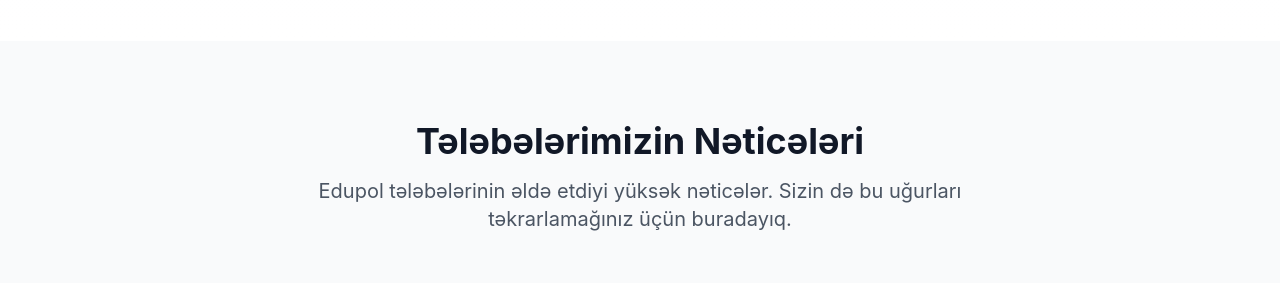
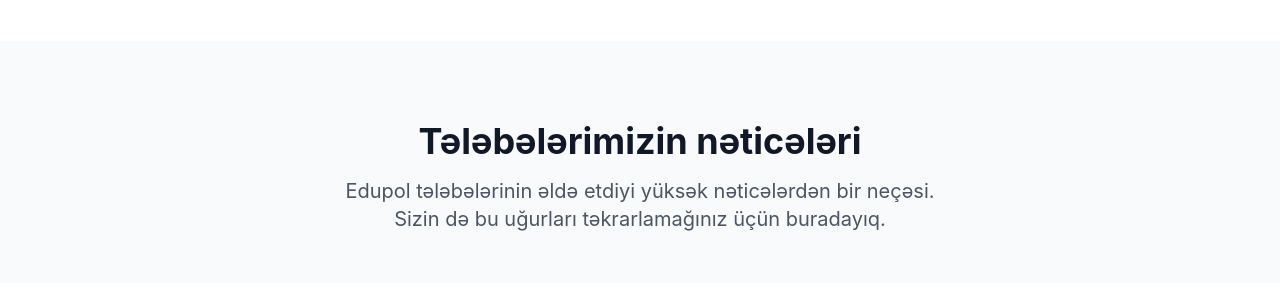
Before and after one commit to Faridmammad/edupol-study-abroad, a React (Create React App) app: page / in a window 1280 px wide. Shown: the part 3680-3963 px from the top of the page. Built offline with nearby package versions, Linux system fonts and the light colour scheme.

Commit message:
Subtitle updated

```diff
--- a/src/components/StudentResults.tsx
+++ b/src/components/StudentResults.tsx
@@ -43,10 +43,10 @@
         {/* Section Header */}
         <div className="text-center mb-16">
           <h2 className="text-3xl md:text-4xl font-bold text-gray-900 mb-4">
-            Tələbələrimizin Nəticələri
+            Tələbələrimizin nəticələri
           </h2>
           <p className="text-xl text-gray-600 max-w-3xl mx-auto">
-            Edupol tələbələrinin əldə etdiyi yüksək nəticələr.
+            Edupol tələbələrinin əldə etdiyi yüksək nəticələrdən bir neçəsi. <br />
             Sizin də bu uğurları təkrarlamağınız üçün buradayıq.
           </p>
         </div>
```
